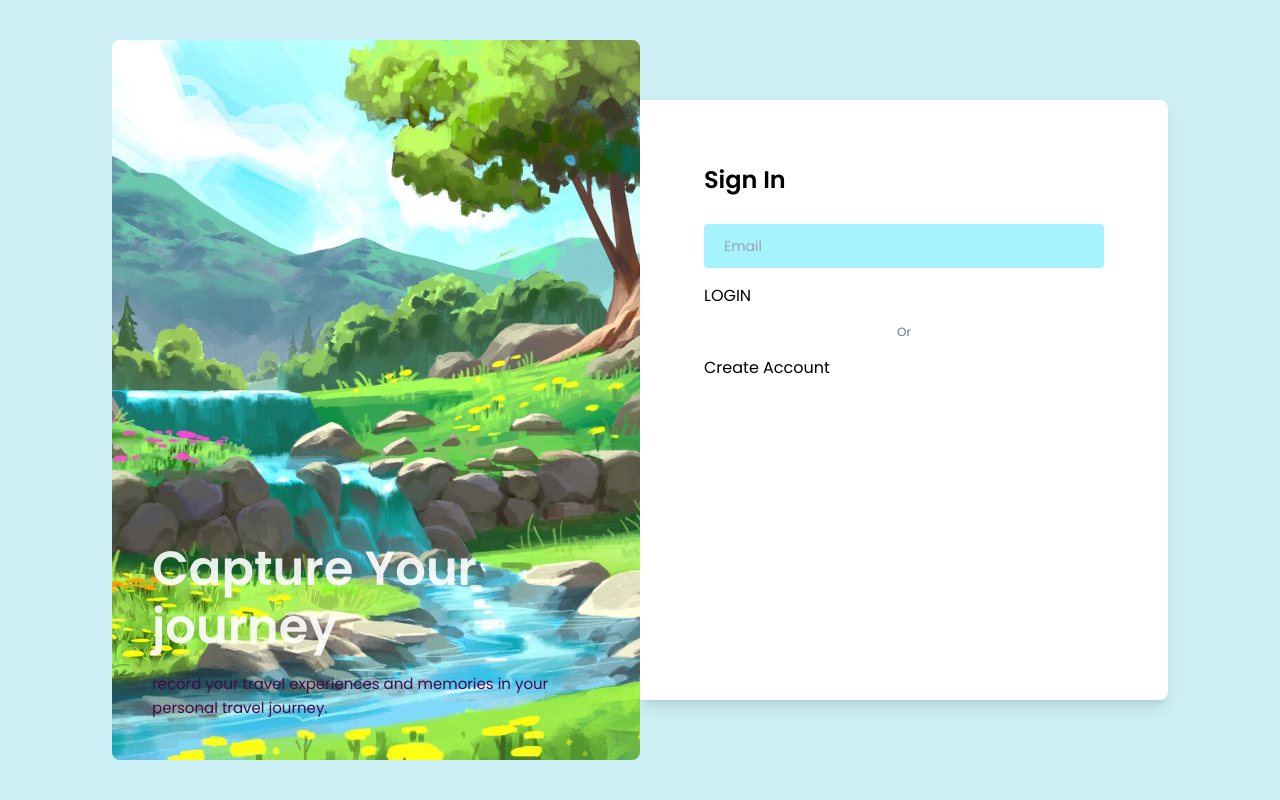
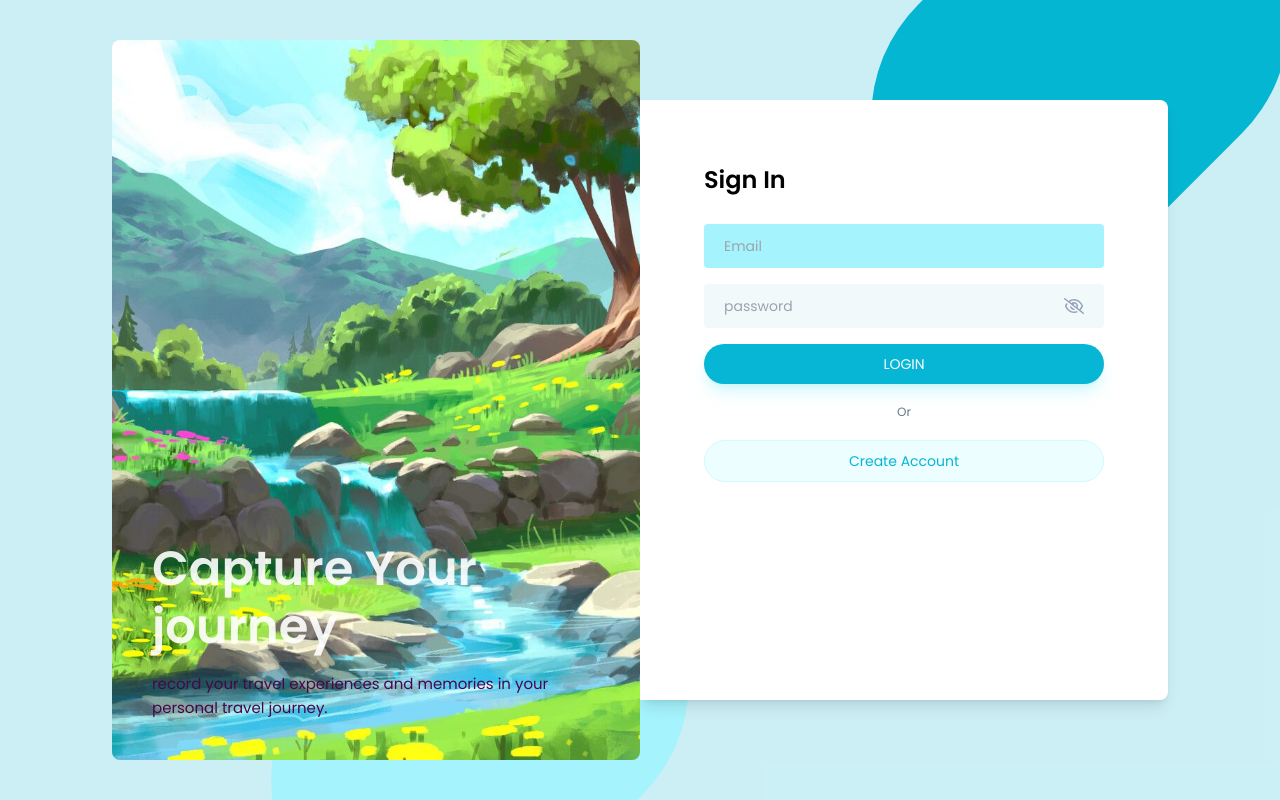
Before and after one commit to nayeem007writer/travel-blog, a React (Vite) app in the folder frontend/travel-blog-app/: page /signin in a window 1280 px wide. Built offline with nearby package versions, Linux system fonts and the light colour scheme; the HTML template or start-up script is replaced by a standard one.

Commit message:
login page completed with api intregation

```diff
--- a/frontend/travel-blog-app/package.json
+++ b/frontend/travel-blog-app/package.json
@@ -10,8 +10,10 @@
     "preview": "vite preview"
   },
   "dependencies": {
+    "axios": "^1.7.9",
     "react": "^18.3.1",
     "react-dom": "^18.3.1",
+    "react-icons": "^5.3.0",
     "react-router-dom": "^6.26.1"
   },
   "devDependencies": {
--- /dev/null
+++ b/frontend/travel-blog-app/src/components/PasswordInput.jsx
@@ -0,0 +1,41 @@
+/* eslint-disable react/prop-types */
+import { useState } from 'react'
+import { FaRegEyeSlash, FaRegEye } from "react-icons/fa6";
+const PasswordInput = ({value, onChange, placeholder}) => {
+    const [ isShowPassword, setIsShowPassword ] = useState(false);
+
+
+    const toggleShowPass = () => {
+        setIsShowPassword(!isShowPassword);
+    }
+
+
+  return (
+    <div className="flex items-center bg-cyan-600/5 px-5 rounded mb-3 ">
+
+      <input
+      value={value}
+      onChange={onChange}
+      placeholder={placeholder || "password"}
+      type={isShowPassword ? "text" :"password"}
+      className="w-full text-sm bg-transparent py-3 mr-3 rounded outline-none"
+      />
+
+
+     {isShowPassword ? (<FaRegEye
+        size={22}
+        className='text-primary cursor-pointer'
+        onClick={() => toggleShowPass()}
+      />
+    ) :
+     ( <FaRegEyeSlash
+      size={22}
+      className='text-slate-400 cursor-pointer'
+      onClick={() => toggleShowPass()}
+      />
+    )}
+    </div>
+  )
+}
+
+export default PasswordInput
--- a/frontend/travel-blog-app/src/index.css
+++ b/frontend/travel-blog-app/src/index.css
@@ -19,4 +19,13 @@
 
     @apply w-full text-sm bg-cyan-200 rounded px-5 py-3 mb-4 outline-none;
   }
+  .btn-primary {
+    @apply w-full text-sm text-white bg-cyan-500 shadow-lg shadow-cyan-200/50 p-[10px] rounded-full my-1 hover:bg-cyan-100 hover:text-primary;
+  }
+  .btn-light {
+    @apply bg-cyan-50 text-primary shadow-cyan-100/0 border border-cyan-100 hover:bg-primary hover:text-white
+  }
+  .login-ui-box {
+    @apply w-80 h-[458px] rounded-full bg-primary absolute rotate-45;
+  }
 }
--- a/frontend/travel-blog-app/src/pages/Auth/Login.jsx
+++ b/frontend/travel-blog-app/src/pages/Auth/Login.jsx
@@ -1,10 +1,58 @@
 // import React from 'react'
 
-import { Navigate } from "react-router-dom"
+import { Navigate, useNavigate, } from "react-router-dom"
+import PasswordInput from "../../components/passwordInput"
+import { useState } from "react"
+import { validateEmail } from "../../utils/helper"
+import  axiosInstant  from "../../utils//axios.constant"
+const Login = () => {
+  const [ email, setEmail ] = useState("");
+  const [ password, setPassword ] = useState("");
+  const [ error, setError ] = useState(null);
 
-const Login = () => {
+  const nevigate = useNavigate();
+
+  const handleLogin = async (e) => {
+    e.preventDefault();
+
+    if(!validateEmail(email)) {
+      setError('Please enter the valid email address');
+      return
+    }
+
+    if(!password) {
+      setError("Please enter the valid password")
+      return
+    }
+     setError("");
+
+     try {
+      const response = await axiosInstant.post("/login", {
+        email: email,
+        password: password,
+      });
+
+      if(response.data && response.data.accessToken) {
+        localStorage.setItem("token", response.data.accessToken);
+        nevigate("/dashboard");
+      }
+     }
+     catch(err) {
+      if(
+        err.response &&
+        err.response.data &&
+        err.response.data.message
+      ) {
+        setError(err.response.data.message)
+      } else {
+        setError("An upaccepted error occurred. please try agian ")
+      }
+     }
+  }
   return (
     <div className="h-screen bg-primary bg-opacity-20 overflow-hidden relative">
+      <div className="login-ui-box right-10 -top-40"/>
+      <div className="login-ui-box bg-cyan-200 -bottom-40 right-1/2"/>
       <div className="container h-screen flex items-center  justify-center px-28 mx-auto">
         <div className="w-2/4 h-[90vh] flex items-end  bg-bg-login-bg-img bg-cover bg-center rounded-lg p-10 z-50">
           <div className="bg-blend-saturation">
@@ -18,13 +66,27 @@ const Login = () => {
           </div>
         </div>
         <div className="w-2/4 h-[75vh] bg-white rounded-r-lg relative p-16 shadow-lg shadoe-cyan-200-20">
-          <form onSubmit={()=> {}}>
+
+          <form onSubmit={handleLogin}>
             <h4 className="text-2xl font-semibold mb-7">Sign In</h4>
-            <input type="text" placeholder="Email" className="input-box" />
 
+            <input
+            type="text"
+            placeholder="Email"
+            className="input-box"
+            value={email}
+            onChange={({target}) => (setEmail(target.value))}
+            />
+            <PasswordInput
+             value={password}
+             onChange={({target}) => (setPassword(target.value))}
+            />
+            {error && <p className="text-red-500 text-xs pb-1">{error}</p>}
             <button type='submit'className="btn-primary">LOGIN</button>
+
             <p className="text-xs text-slate-500 text-center my-4">Or</p>
-            <button type="submit" className="" onClick={() => {Navigate('/signup')}}>
+
+            <button type="submit" className="btn-primary btn-light" onClick={() => {Navigate('/signup')}}>
               Create Account
             </button>
           </form>
--- /dev/null
+++ b/frontend/travel-blog-app/src/utils/axios.constant.js
@@ -0,0 +1,25 @@
+import axios from 'axios'
+import { BASE_URL } from './constant'
+
+const axiosInstant = axios.create({
+    baseURL: BASE_URL,
+    timeout:10000,
+    headers: {
+        "Content-Type": "application/json",
+    }
+})
+
+axiosInstant.interceptors.request.use(
+    (config) => {
+        const accessToken = localStorage.getItem("token");
+        if(accessToken) {
+            config.headers.Authorization = `Bearer ${accessToken}`
+        }
+        return config
+    },
+    (err) => {
+        return Promise.reject(err)
+    }
+);
+
+export default axiosInstant;
--- /dev/null
+++ b/frontend/travel-blog-app/src/utils/constant.js
@@ -0,0 +1 @@
+export const BASE_URL = 'http://localhost:8000'
--- /dev/null
+++ b/frontend/travel-blog-app/src/utils/helper.js
@@ -0,0 +1,5 @@
+export const validateEmail = (email) => {
+    const regex= /^[^\s@]+@[^\s@]+\.[^\s@]+$/;
+
+    return regex.test(email);
+}
```
Also changed, not shown: 1 other file (tests, documents, lock files or other folders).
